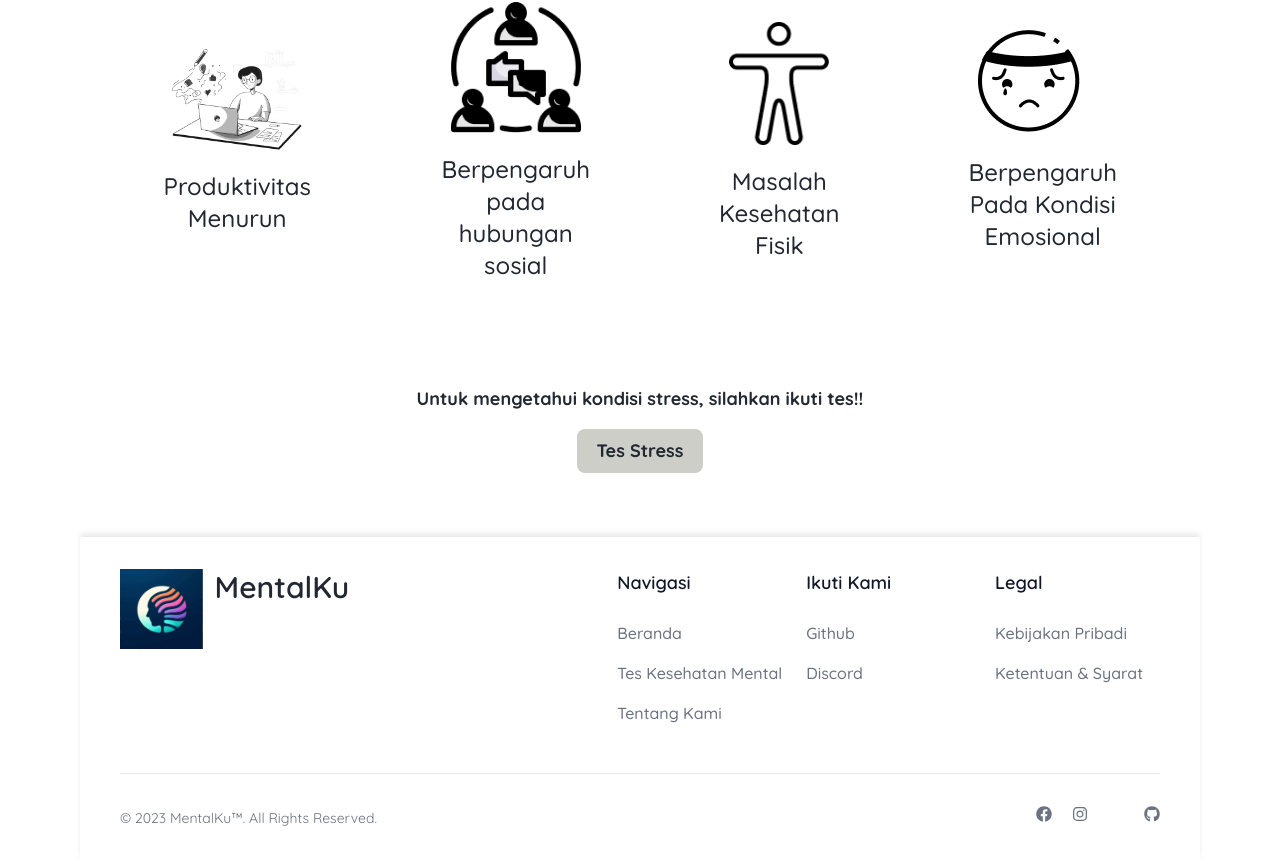
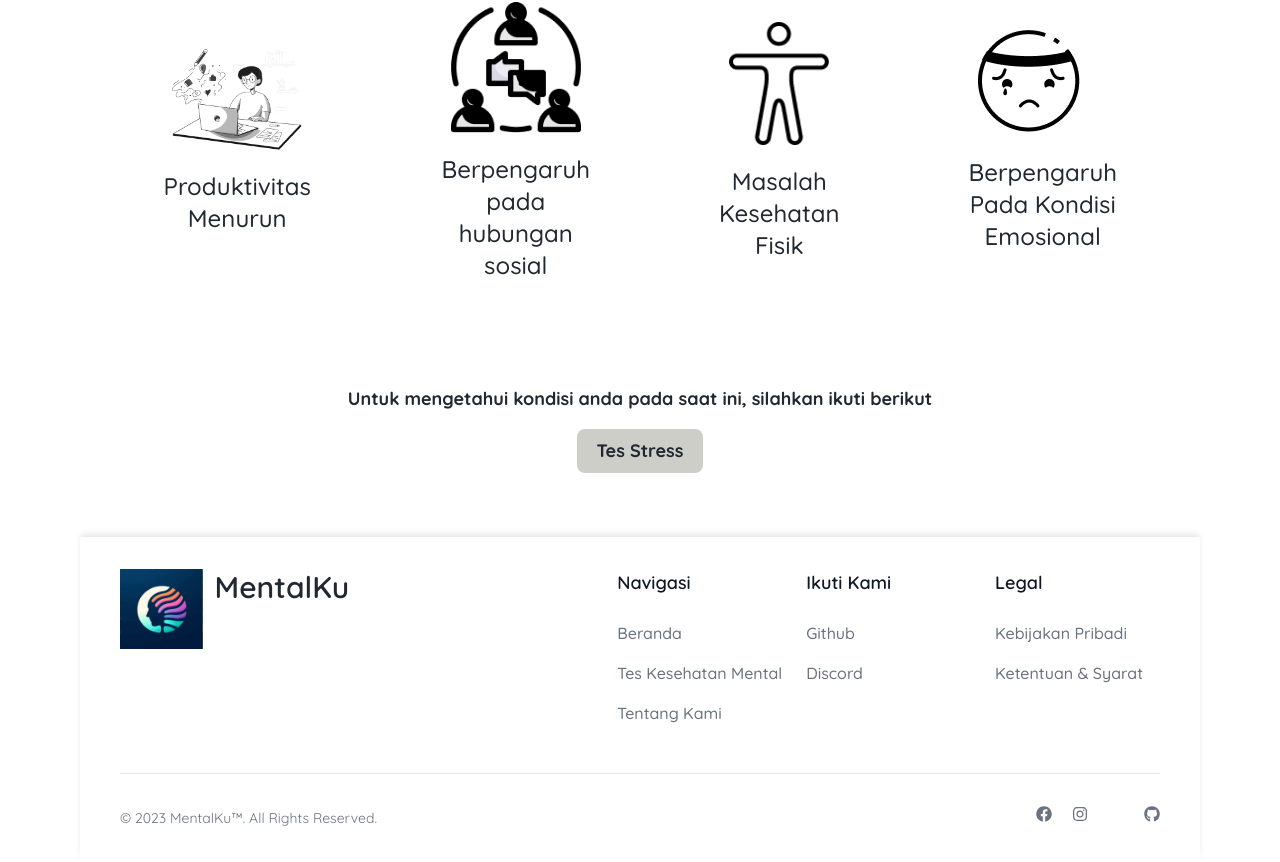
Before and after one commit to dzikryalfian14/MentalKu, a React (Vite) app: page /tes-kesehatan-mental/stress in a window 1280 px wide. Shown: the part 1438-2300 px from the top of the page. Built offline with nearby package versions, Linux system fonts and the light colour scheme; some icons are missing.

Commit message:
revisi content

```diff
--- a/src/pages/TestMental/Kategori/stressPage/Tes.jsx
+++ b/src/pages/TestMental/Kategori/stressPage/Tes.jsx
@@ -14,7 +14,7 @@ const Tes = () => {
   return (
     <div className="p-16 ">
       <div className="text-center text-lg font-bold">
-        Untuk mengetahui kondisi stress, silahkan ikuti tes!!
+      Untuk mengetahui kondisi anda pada saat ini, silahkan ikuti berikut
       </div>
 
       <div className="flex justify-center">
```
